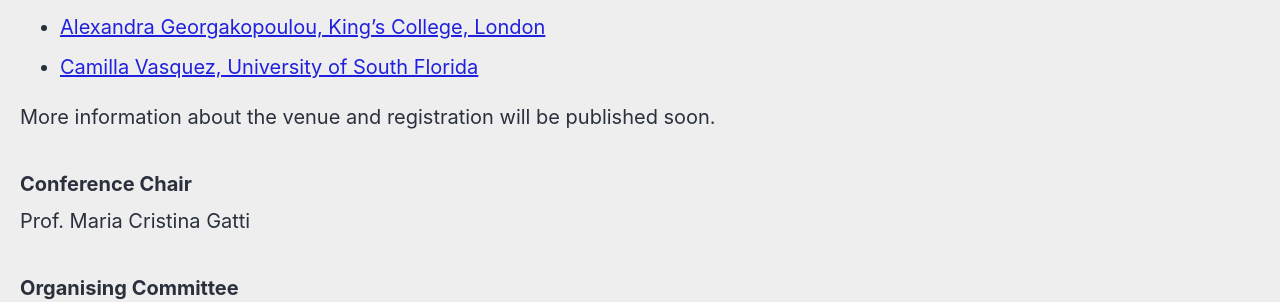
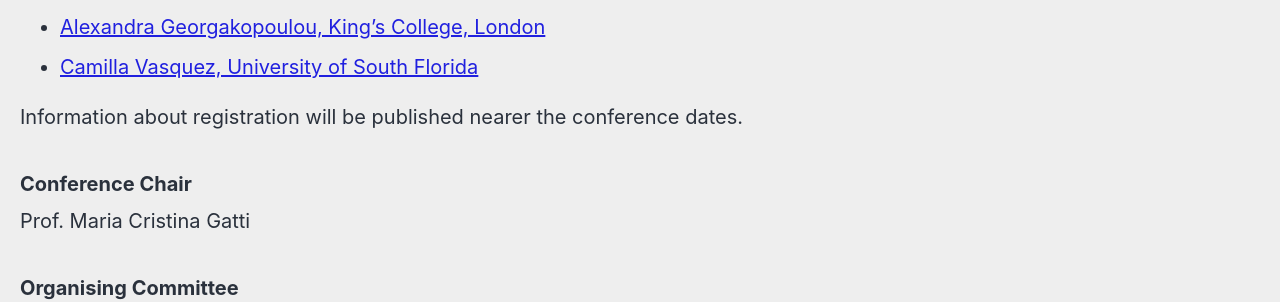
Before and after one commit to gfburton/aiabrixen2024, a Jekyll site: the page built from _pages/home.md, in a window 1280 px wide. Shown: the part 705-1007 px from the top of the page. Built offline with Jekyll 4.4.1, drawn with Linux system fonts in a browser that asks for light colours; cached includes are drawn as plain includes; nearby versions of some CDN libraries.

Commit message:
Update home.md

```diff
--- a/_pages/home.md
+++ b/_pages/home.md
@@ -22,7 +22,7 @@ We are delighted that the following speakers will be giving plenary talks at the
 * [Alexandra Georgakopoulou, King's College, London](https://www.kcl.ac.uk/people/alexandra-georgakopoulou)
 * [Camilla Vasquez, University of South Florida](https://www.usf.edu/arts-sciences/departments/world-languages/about-us/c-vasquez.aspx)
 
-More information about the venue and registration will be published soon.
+Information about registration will be published nearer the conference dates.
 
 
 ### Conference Chair
```
